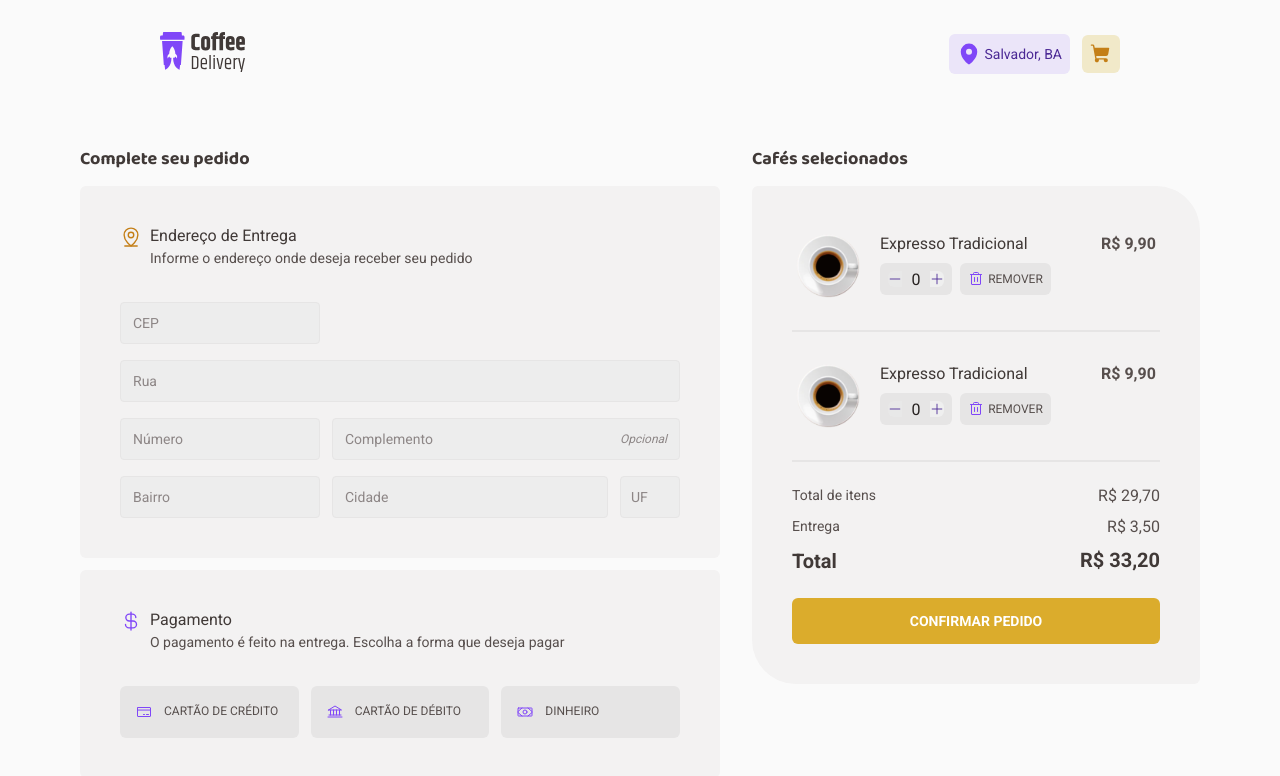
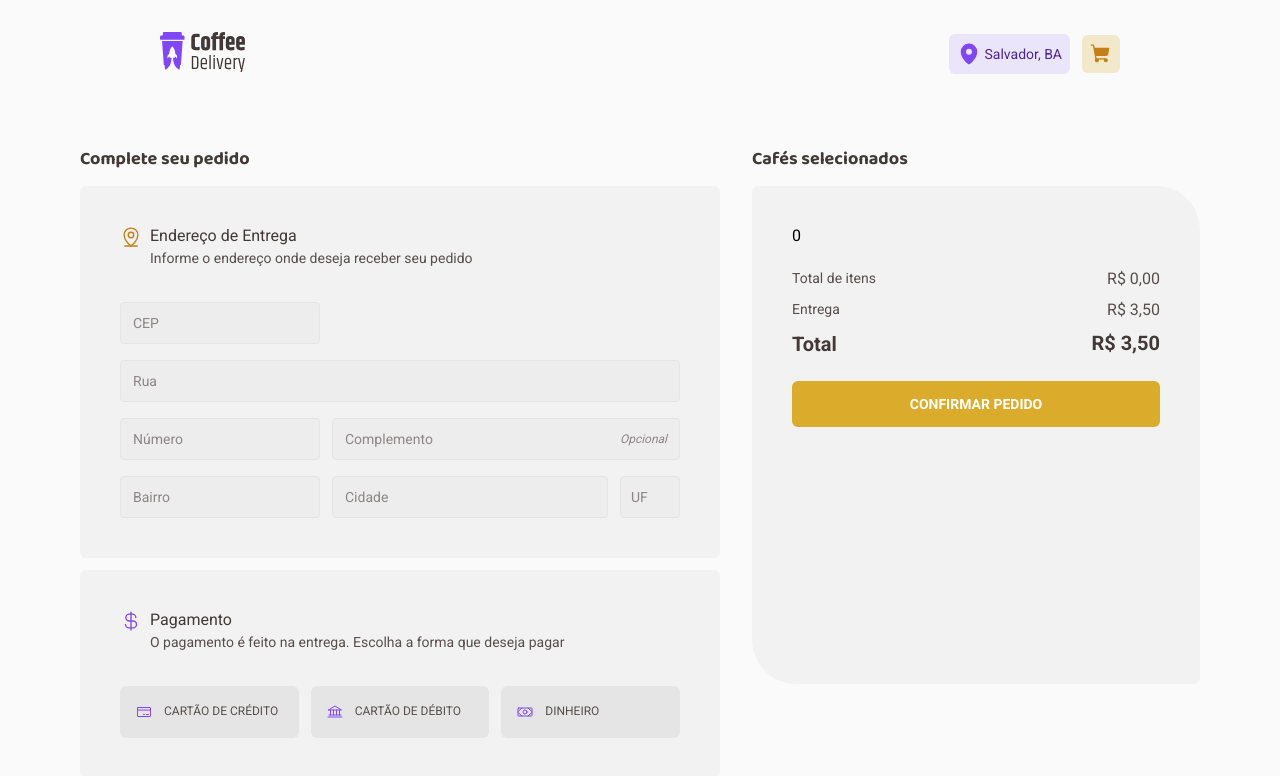
Before and after one commit to loressl/challenge-coffee-delivery, a React (Vite) app: page /checkout in a window 1280 px wide. Shown: the top 776 px of the page. Built offline with nearby package versions, Linux system fonts and the light colour scheme.

Commit message:
refactor: atualiza props dos componentes e adiciona novos cálculos

```diff
--- a/src/hooks/useCoffee.tsx
+++ b/src/hooks/useCoffee.tsx
@@ -16,11 +16,13 @@ interface CartCoffeeData {
     coffees: Coffee[]
     addCoffee: (coffeeId: number) => Promise<void>
     updateCoffeeAmount: ({coffeeId, amount}: UpdateCoffeeAmount) => void
+    deliveryFee: number
 }
 
 const CartCoffeeContext = createContext<CartCoffeeData>({} as CartCoffeeData)
 
 export function CartCoffeeProvider({ children }: CartCoffeeProviderProps) {
+    const deliveryFee = 3.5
     const [coffees, setCoffees] = useState<Coffee[]>(() => {
         const storagedCoffee = localStorage.getItem('@RocketCoffee:coffee')
 
@@ -76,7 +78,7 @@ export function CartCoffeeProvider({ children }: CartCoffeeProviderProps) {
     }
 
     return (
-        <CartCoffeeContext.Provider value={{ coffees, addCoffee, updateCoffeeAmount }}>
+        <CartCoffeeContext.Provider value={{ coffees, addCoffee, updateCoffeeAmount, deliveryFee }}>
             {children}
         </CartCoffeeContext.Provider>
     )
--- a/src/pages/Checkout/components/CoffeeSelected/index.tsx
+++ b/src/pages/Checkout/components/CoffeeSelected/index.tsx
@@ -1,29 +1,42 @@
 import { Trash } from "phosphor-react";
 import { ButtonSelect } from "../../../../components/ButtonSelect";
-import { ButtonRemove, CoffeeSelectedContainer } from "./styles";
-import testeExpress from '/coffee/expresso.svg'
+import { Coffee } from "../../../../types";
+import { ButtonRemove, CoffeeSelectedContainer, Divider } from "./styles";
 
-export function CoffeeSelected(){
-    return(
+interface CoffeeSelectedProps {
+    coffee: Coffee
+    onIncrement: () => void
+    onDecrement: () => void
+    subTotal: string
+}
+
+export function CoffeeSelected({coffee, onDecrement, onIncrement, subTotal }: CoffeeSelectedProps) {
+
+    return (
+        <>
             <CoffeeSelectedContainer>
                 <div className="coffe-data">
-                <img src={testeExpress} alt="teste"/>
+                    <img src={coffee.urlImage} alt="teste" />
                     <div className="choose-more-coffee">
-                    <span className="subtitle">Expresso Tradicional</span>
+                        <span className="subtitle">{coffee.title}</span>
                         <div className="more-remove">
                             <ButtonSelect
                                 widthButton="4.5rem"
                                 heightButton="2rem"
-                            total={0}
+                                total={coffee.amount}
+                                onDecrement={onDecrement}
+                                onIncrement={onIncrement}
                             />
                             <ButtonRemove>
-                            <Trash size={16}/>
+                                <Trash size={16} />
                                 Remover
                             </ButtonRemove>
                         </div>
                     </div>
-                <span className="value">R$ 9,90</span>
+                    <span className="value">{subTotal}</span>
                 </div>
             </CoffeeSelectedContainer>
+            <Divider />
+        </>
     )
 }
--- a/src/pages/Checkout/components/CoffeeSelected/styles.ts
+++ b/src/pages/Checkout/components/CoffeeSelected/styles.ts
@@ -69,3 +69,8 @@ export const ButtonRemove = styled.button`
     filter: brightness(0.95);
   }
 `;
+
+export const Divider = styled.div`
+  width: 100%;
+  border: 1px solid ${(props) => props.theme["base-button"]};
+`;
--- a/src/pages/Checkout/components/ConfirmOrdered/index.tsx
+++ b/src/pages/Checkout/components/ConfirmOrdered/index.tsx
@@ -1,8 +1,23 @@
 import { useNavigate } from "react-router-dom";
+import { useCoffee } from "../../../../hooks/useCoffee";
+import { formatPrice } from "../../../../util/format";
 import { CoffeeSelected } from "../CoffeeSelected";
-import { ButtonConfirm, ConfirmOrderedContainer, Divider } from "./styles";
+import { ButtonConfirm, ConfirmOrderedContainer } from "./styles";
 
 export function ConfirmOrdered() {
+    const { coffees, updateCoffeeAmount, deliveryFee } = useCoffee()
+
+    const coffeesFormatted = coffees.map((coffee) => ({
+        ...coffee,
+        subTotal: formatPrice(coffee.amount * coffee.price)
+    }))
+
+    const totalItens =
+        coffees.reduce((sumTotal, coffee) => {
+            const quantity = coffee.price * coffee.amount
+            sumTotal = sumTotal + quantity
+            return sumTotal
+        }, 0)
 
     let navigate = useNavigate()
 
@@ -10,26 +25,41 @@ export function ConfirmOrdered() {
         navigate('/success')
     }
 
+    const handleOnDecrement = (id: number, amount: number) => {
+        updateCoffeeAmount({ coffeeId: id, amount })
+    }
+
+    const handleOnIncrement = (id: number, amount: number) => {
+        updateCoffeeAmount({ coffeeId: id, amount })
+    }
+
     return (
         <ConfirmOrderedContainer>
             <p>Cafés selecionados</p>
             <div className="box-coffes-selected">
-                <CoffeeSelected />
-                <Divider />
-                <CoffeeSelected />
-                <Divider />
+                {coffeesFormatted.length &&
+                    coffeesFormatted.map((coffee) =>
+                        <CoffeeSelected
+                            coffee={coffee}
+                            key={coffee.id}
+                            onDecrement={() => handleOnDecrement(coffee.id, coffee.amount - 1)}
+                            onIncrement={() => handleOnIncrement(coffee.id, coffee.amount + 1)}
+                            subTotal={coffee.subTotal}
+                        />
+                    )
+                }
                 <div className="prices">
                     <div className="itens">
                         <p className="title-price">Total de itens</p>
-                        <span>R$ 29,70</span>
+                        <span>{formatPrice(totalItens)}</span>
                     </div>
                     <div className="itens">
                         <p className="title-price">Entrega</p>
-                        <span>R$ 3,50</span>
+                        <span>{formatPrice(deliveryFee)}</span>
                     </div>
                     <div className="total">
                         <p className="title-total">Total</p>
-                        <span>R$ 33,20</span>
+                        <span>{formatPrice(totalItens+deliveryFee)}</span>
                     </div>
                 </div>
                 <ButtonConfirm onClick={handleConfirm}>
--- a/src/pages/Checkout/components/ConfirmOrdered/styles.ts
+++ b/src/pages/Checkout/components/ConfirmOrdered/styles.ts
@@ -67,11 +67,6 @@ export const ConfirmOrderedContainer = styled.div`
   }
 `;
 
-export const Divider = styled.div`
-  width: 100%;
-  border: 1px solid ${(props) => props.theme["base-button"]};
-`;
-
 export const ButtonConfirm = styled.button`
   display: flex;
   flex-direction: row;
--- a/src/pages/Home/components/CardCoffee/index.tsx
+++ b/src/pages/Home/components/CardCoffee/index.tsx
@@ -12,6 +12,7 @@ export interface CardCoffeeProps {
 
 export function CardCoffee({ coffee }: CardCoffeeProps){
     const { coffees, addCoffee, updateCoffeeAmount} = useCoffee()
+
     let navigate = useNavigate()
 
     function handleCheckout() {
```
Lines whose indentation alone changed are shown as unchanged.
